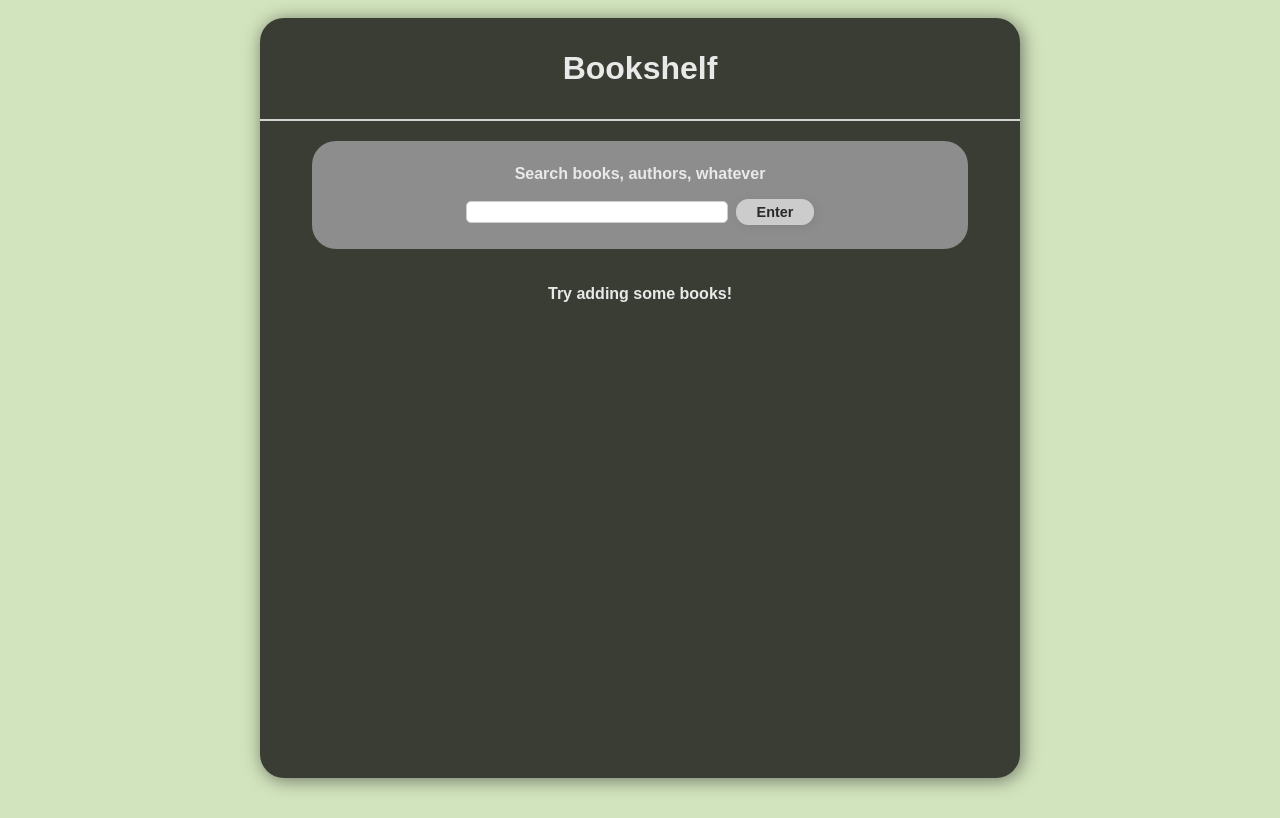
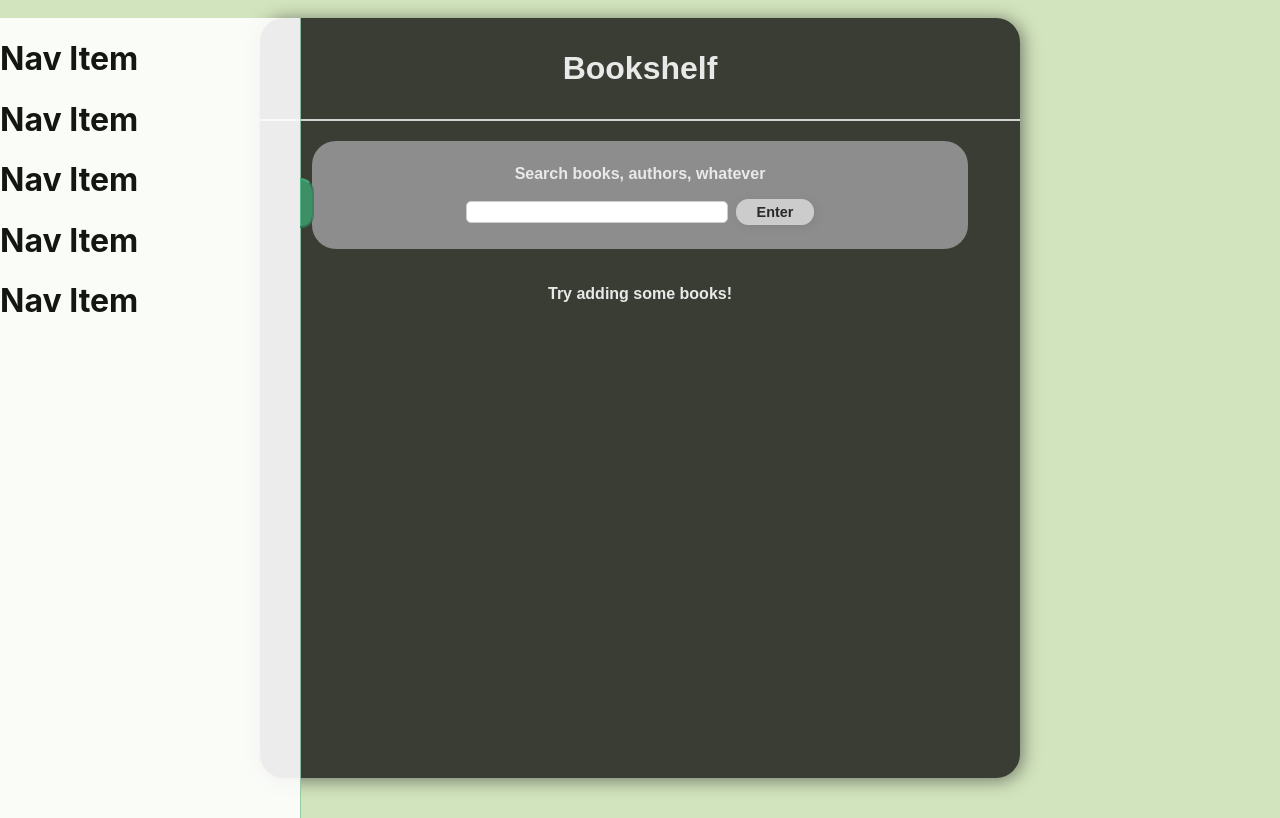
Before and after one commit to ctboyle6/Bookshelf, a React (Create React App) app: page / in a window 1280 px wide. Built offline with nearby package versions, Linux system fonts and the light colour scheme.

Commit message:
Sidebar UI component build

```diff
--- a/src/App.js
+++ b/src/App.js
@@ -1,10 +1,11 @@
-import { useState, useEffect } from "react";
+import { useState, useEffect, Fragment } from "react";
 
 import classes from "./App.module.css";
 
 import Bookshelf from "./components/Bookshelf/Bookshelf";
 import SearchBar from "./components/SearchBar/SearchBar";
 import SearchResults from "./components/SearchBar/SearchResults";
+import Sidebar from "./components/UI/Sidebar";
 
 function App() {
   const [searchBooks, setSearchBooks] = useState([]);
@@ -84,6 +85,14 @@
   };
 
   return (
+    <Fragment>
+      <Sidebar width={300} height={"100vh"}>
+        <h1>Nav Item</h1>
+        <h1>Nav Item</h1>
+        <h1>Nav Item</h1>
+        <h1>Nav Item</h1>
+        <h1>Nav Item</h1>
+      </Sidebar>
       <div className={classes.app}>
         <h1>Bookshelf</h1>
         <SearchBar onSubmitSearch={searchSubmitHandler} />
@@ -96,6 +105,7 @@
         )}
         <Bookshelf books={bookshelfBooks} onRemoveBook={removeBookHandler} />
       </div>
+    </Fragment>
   );
 }
 
--- /dev/null
+++ b/src/components/UI/Sidebar.js
@@ -0,0 +1,42 @@
+import React from "react";
+import classes from "./Sidebar.module.css";
+
+const Sidebar = ({ width, height, children }) => {
+  const [xPosition, setXPosition] = React.useState(-width);
+
+  const toggleMenu = () => {
+    if (xPosition < 0) {
+      setXPosition(0);
+    } else {
+      setXPosition(-width);
+    }
+  };
+
+  React.useEffect(() => {
+    setXPosition(0);
+  }, []);
+
+  return (
+    <React.Fragment>
+      <div
+        className={classes["side-bar"]}
+        style={{
+          transform: `translatex(${xPosition}px)`,
+          width: width,
+          minHeight: height,
+        }}
+      >
+        <button
+          onClick={() => toggleMenu()}
+          className={classes["toggle-menu"]}
+          style={{
+            transform: `translate(${width}px, 20vh)`,
+          }}
+        ></button>
+        <div className="content">{children}</div>
+      </div>
+    </React.Fragment>
+  );
+};
+
+export default Sidebar;
--- /dev/null
+++ b/src/components/UI/Sidebar.module.css
@@ -0,0 +1,26 @@
+.side-bar {
+  position: absolute;
+  z-index: 10;
+  opacity: 90%;
+  height: 100%;
+  display: flex;
+  flex-direction: column;
+  border-right: 1px solid;
+  border-radius: 0;
+  border-color: rgba(64, 194, 133, 0.693);
+  background-color: rgb(255, 255, 255);
+  transition: 0.8s ease;
+}
+
+.toggle-menu {
+  height: 50px;
+  border-top-right-radius: 10rem;
+  border-bottom-right-radius: 9rem;
+  width: 10px;
+  position: absolute;
+  outline: none;
+  z-index: 1;
+  background-color: rgba(64, 194, 133, 0.693);
+  border-color: rgba(64, 194, 133, 0.693);
+  border-left: 0;
+}
```
Also changed, not shown: src/components/Bookshelf/Bookshelf.js (+8 -26 lines). Lines whose indentation alone changed are shown as unchanged.
